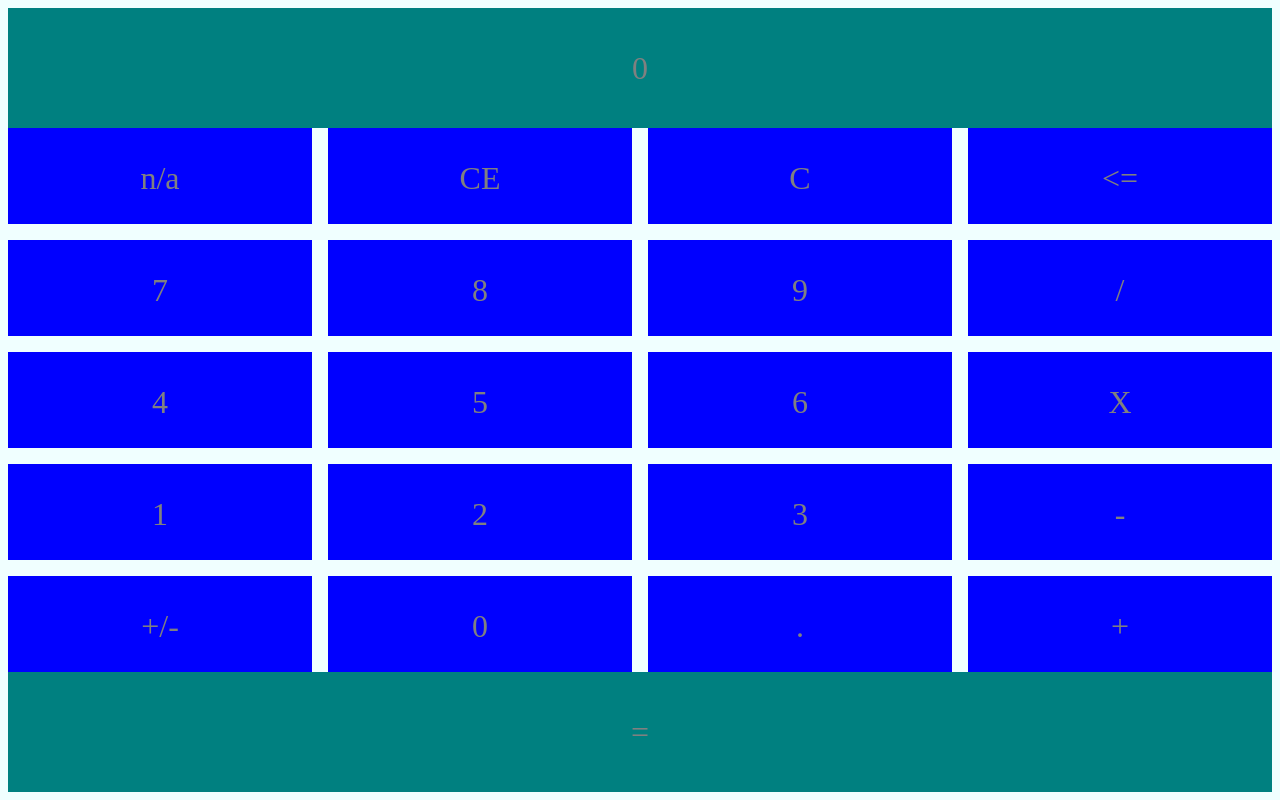
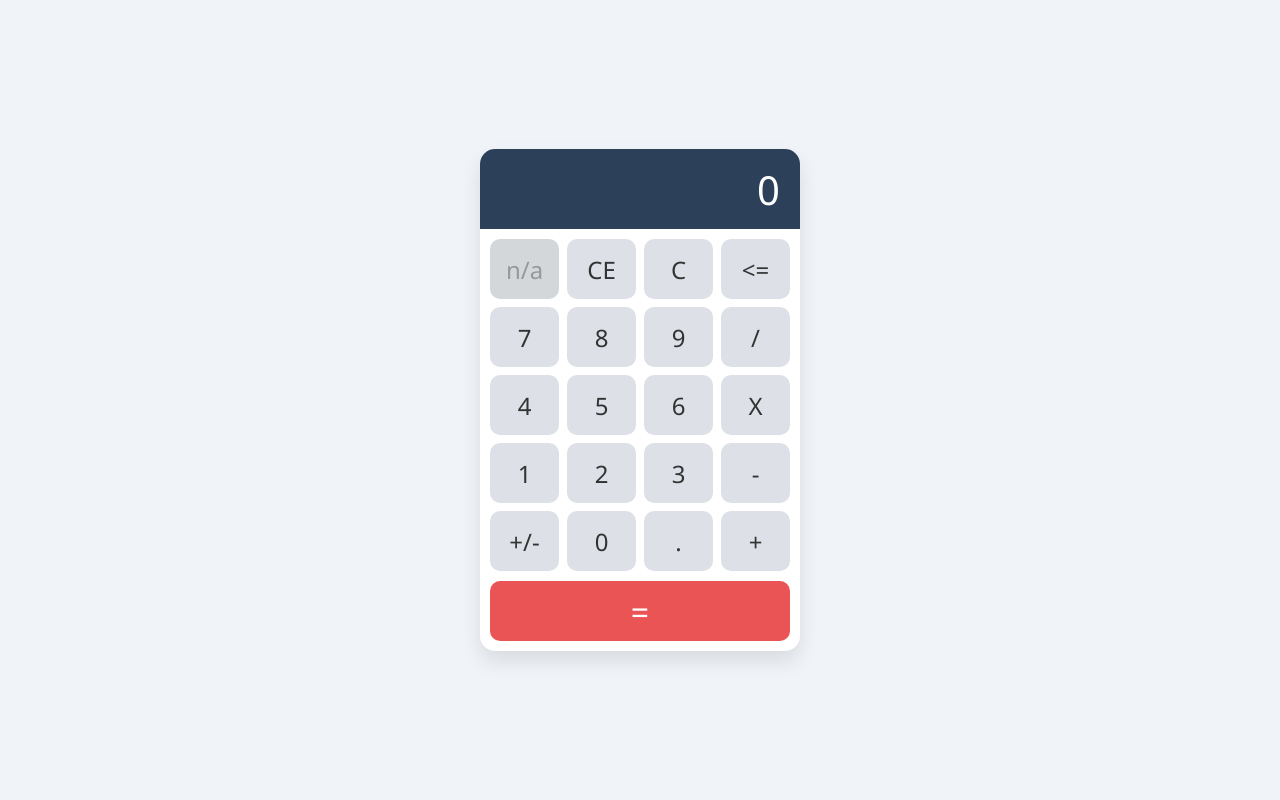
Before and after one commit to Nmyhi/JavascriptPractice, a plain HTML site: page index.html in a window 1280 px wide. Drawn offline with Linux system fonts and the light colour scheme.

Commit message:
Add final styling

```diff
--- a/assets/css/index.css
+++ b/assets/css/index.css
@@ -1,48 +1,103 @@
+/* General Styles */
 body {
-    background-color: azure;
+    background-color: #f0f4f8;
+    font-family: 'Segoe UI', Tahoma, Geneva, Verdana, sans-serif;
+    display: flex;
+    justify-content: center;
+    align-items: center;
+    height: 100vh;
+    margin: 0;
 }
 
+#main-container {
+    background: #ffffff;
+    box-shadow: 0 10px 20px rgba(0,0,0,0.1);
+    border-radius: 15px;
+    overflow: hidden;
+    width: 320px;
+}
+
+/* Display */
 #display {
+    background-color: #2d4059;
+    padding: 20px;
+    color: #fff;
+    text-align: right;
+    font-size: 2.5rem;
+    height: 80px;
+    box-sizing: border-box;
+    display: flex;
+    justify-content: flex-end;
+    align-items: center;
+}
+
+#display-text {
+    margin: 0;
+    word-break: break-all;
+}
+
+/* Buttons container */
+#buttons {
     display: grid;
-    grid-template-columns: repeat(auto-fit, 1fr);
-    gap: 1rem;
-    background-color: teal;
-    height: 15vh;
+    grid-template-columns: repeat(4, 1fr);
+    gap: 8px;
+    padding: 10px;
+}
+
+/* Individual buttons */
+.button {
+    background-color: #dde1e7;
+    color: #333;
+    font-size: 1.5rem;
+    height: 60px;
+    border-radius: 10px;
+    cursor: pointer;
+    display: flex;
     justify-content: center;
     align-items: center;
-    font-size: 2rem;
-    color: grey;
+    transition: all 0.2s ease;
+    user-select: none;
 }
 
-#buttons {
-    display: grid;
-    grid-template-columns: repeat(4, 5fr);
-    gap: 1rem;
+.button:hover {
+    background-color: #b3bdcb;
+    transform: translateY(-3px);
 }
 
-.button {
-    display: grid;
-    background-color: blue;
-    width: 100%; /* use full width */
-    height: 12vh;
+.button:active {
+    background-color: #9daab8;
+    transform: translateY(0);
+}
+
+/* Equals button */
+#equals {
+    background-color: #ea5455;
+    color: white;
+    font-size: 2rem;
+    height: 60px;
+    margin: 0 10px 10px 10px;
+    border-radius: 10px;
+    cursor: pointer;
+    display: flex;
     justify-content: center;
     align-items: center;
-    font-size: 2rem;
-    color: grey;
-    cursor: pointer; /* nicer cursor */
-    user-select: none; /* prevent text selection */
+    transition: all 0.2s ease;
+    user-select: none;
 }
 
-#equals {
-    display: grid;
-    grid-template-columns: repeat(auto-fit, 1fr);
-    gap: 1rem;
-    background-color: teal;
-    height: 15vh;
-    justify-content: center;
-    align-items: center;
-    font-size: 2rem;
-    color: grey;
-    cursor: pointer; /* nicer cursor */
-    user-select: none; /* prevent text selection */
+#equals:hover {
+    background-color: #d43f3f;
+    transform: translateY(-3px);
 }
+
+#equals:active {
+    background-color: #bf3a3a;
+    transform: translateY(0);
+}
+
+/* Disabled Button */
+.disabled {
+    background-color: #aab0b6;
+    opacity: 0.5;
+    pointer-events: none;
+}
--- a/assets/javascript/index.js
+++ b/assets/javascript/index.js
@@ -26,6 +26,14 @@ function appendSymbols() {
     //Adding data attributes
     for (let i = 0; i < buttons.length; i++) {
         buttons[i].setAttribute("data-symbol", `${calcSymbols[i]}`);
+    };
+    for (let i = 0; i < buttons.length; i++) {
+        buttons[i].setAttribute("data-symbol", calcSymbols[i]);
+        if(calcSymbols[i] === "n/a"){
+            buttons[i].classList.add("disabled");
+            buttons[i].style.pointerEvents = "none";
+            buttons[i].style.opacity = "0.5";
+        }
     };
     // Adding a <P> symbol shild to each div corresponding with the indexes to "Draw" the layout
     for (let i = 0; i < buttons.length; i++) {
```
